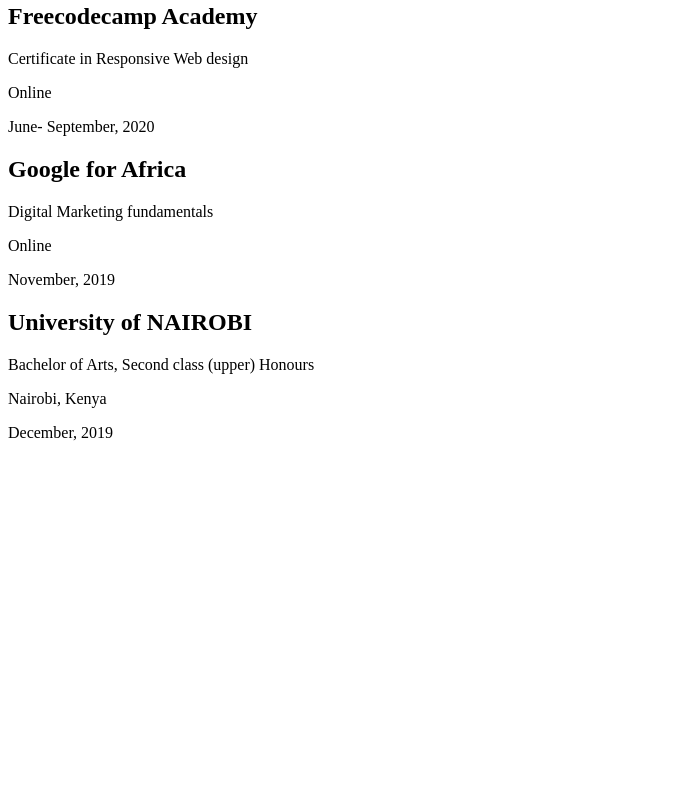
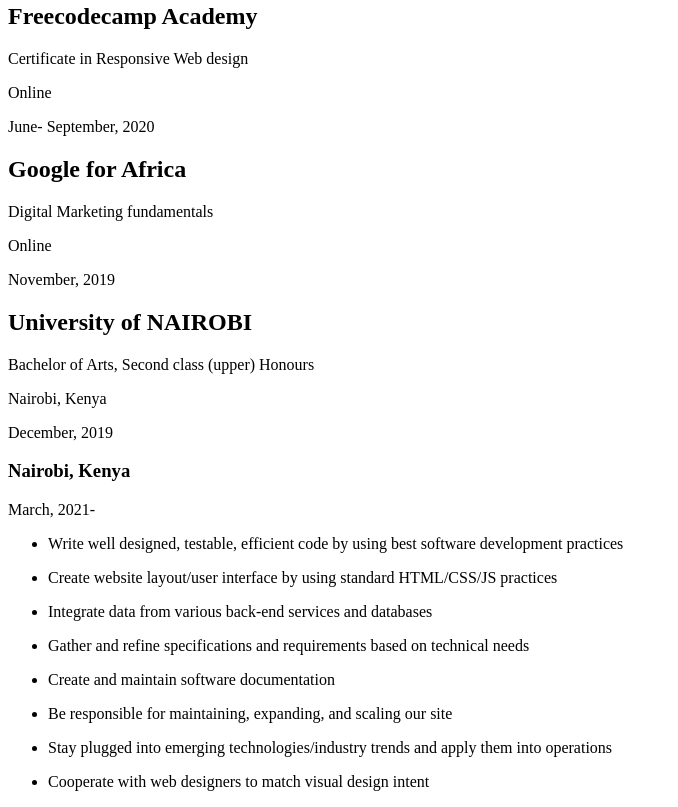
Before and after one commit to daudi13/Portfolio-CV, a plain HTML site: page index.html in a window 1280 px wide. Shown: the part 553-1360 px from the top of the page, without its empty margins (0-678 px from the left). Before the commit the page ends 1011 px from the top, so only its background shows below. Drawn offline with Linux system fonts and the light colour scheme.

Commit message:
commit update

```diff
--- a/index.html
+++ b/index.html
@@ -35,7 +35,7 @@
                         <p class="date">March, 2021 - present</p>
                     </div>
                 </div>
-                <div class="body-section box-1">
+                <div class="body-section box">
                     <div class="body-section-school">
                         <h2 class="school-name">Freecodecamp Academy</h2>
                         <p class="course">Certificate in Responsive Web design</p>
@@ -45,7 +45,7 @@
                         <p class="date">June- September, 2020</p>
                     </div>
                 </div>
-                <div class="body-section box-1">
+                <div class="body-section box">
                     <div class="body-section-school">
                         <h2 class="school-name">Google for Africa</h2>
                         <p class="course">Digital Marketing fundamentals</p>
@@ -55,7 +55,7 @@
                         <p class="date">November, 2019</p>
                     </div>
                 </div>
-                <div class="body-section box-1">
+                <div class="body-section box">
                     <div class="body-section-school">
                         <h2 class="school-name">University of NAIROBI</h2>
                         <p class="course">Bachelor of Arts, Second class (upper) Honours</p>
@@ -67,9 +67,23 @@
                 </div>
             </div>
             <div class="body-section__experience">
-                <div class="body-section box-1">
-
+                <div class="body-section box">
+                    <div class="locale"></div>
+                    <div class="place-period">
+                        <h3 class="place">Nairobi, Kenya</h3>
+                        <p class="period">March, 2021-</p>
+                    </div>
                 </div>
+                <ul class="body-section__experience--desc">
+                    <li><p>Write well designed, testable, efficient code by using best software development practices</p></li>
+                    <li><p>Create website layout/user interface by using standard HTML/CSS/JS practices</p></li>
+                    <li><p>Integrate data from various back-end services and databases</p></li>
+                    <li><p>Gather and refine specifications and requirements based on technical needs</p></li>
+                    <li><p>Create and maintain software documentation</p></li>
+                    <li><p>Be responsible for maintaining, expanding, and scaling our site</p></li>
+                    <li><p>Stay plugged into emerging technologies/industry trends and apply them into operations</p></li>
+                    <li><p>Cooperate with web designers to match visual design intent</p></li>
+                </ul>
             </div>
         </div>
     </main>
```
